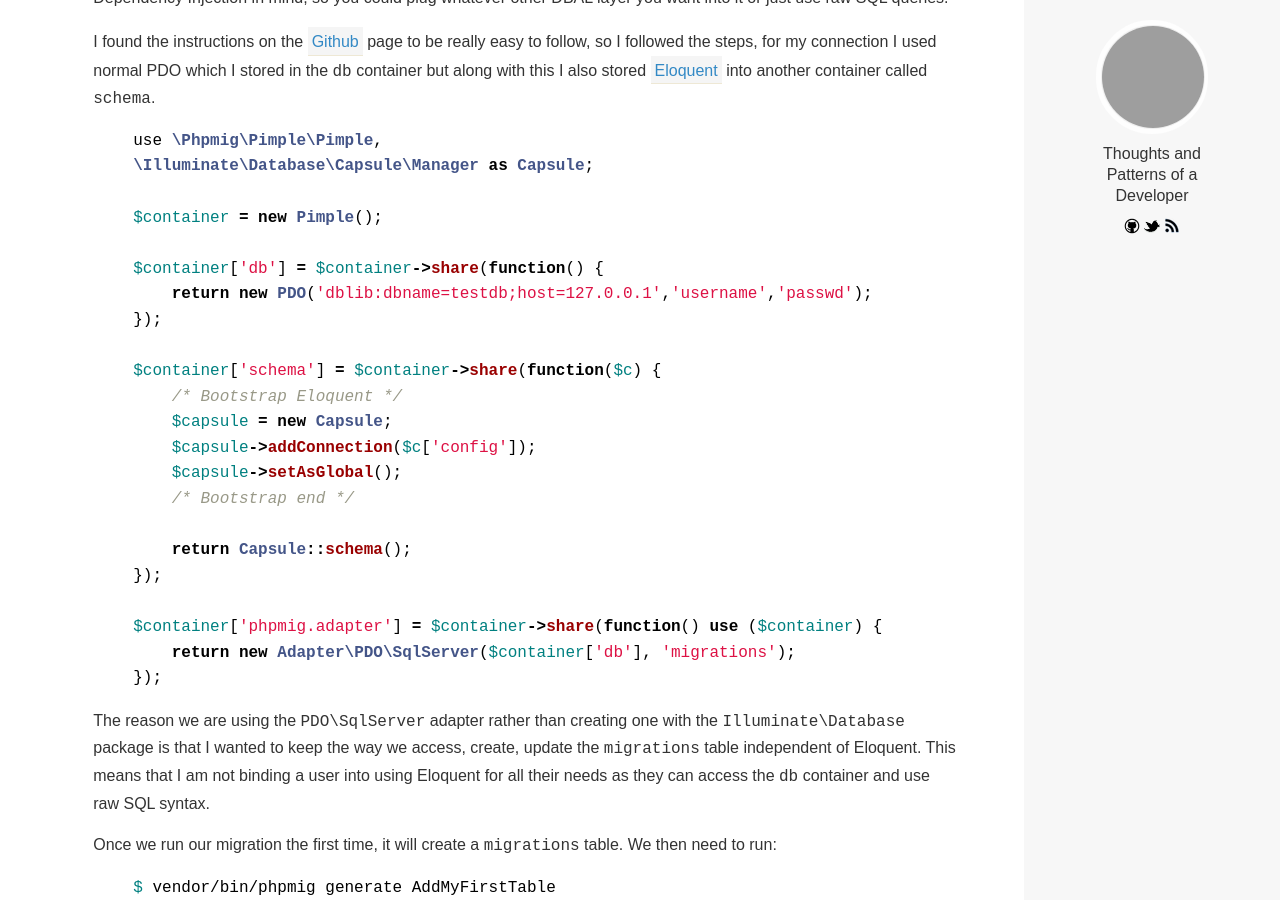
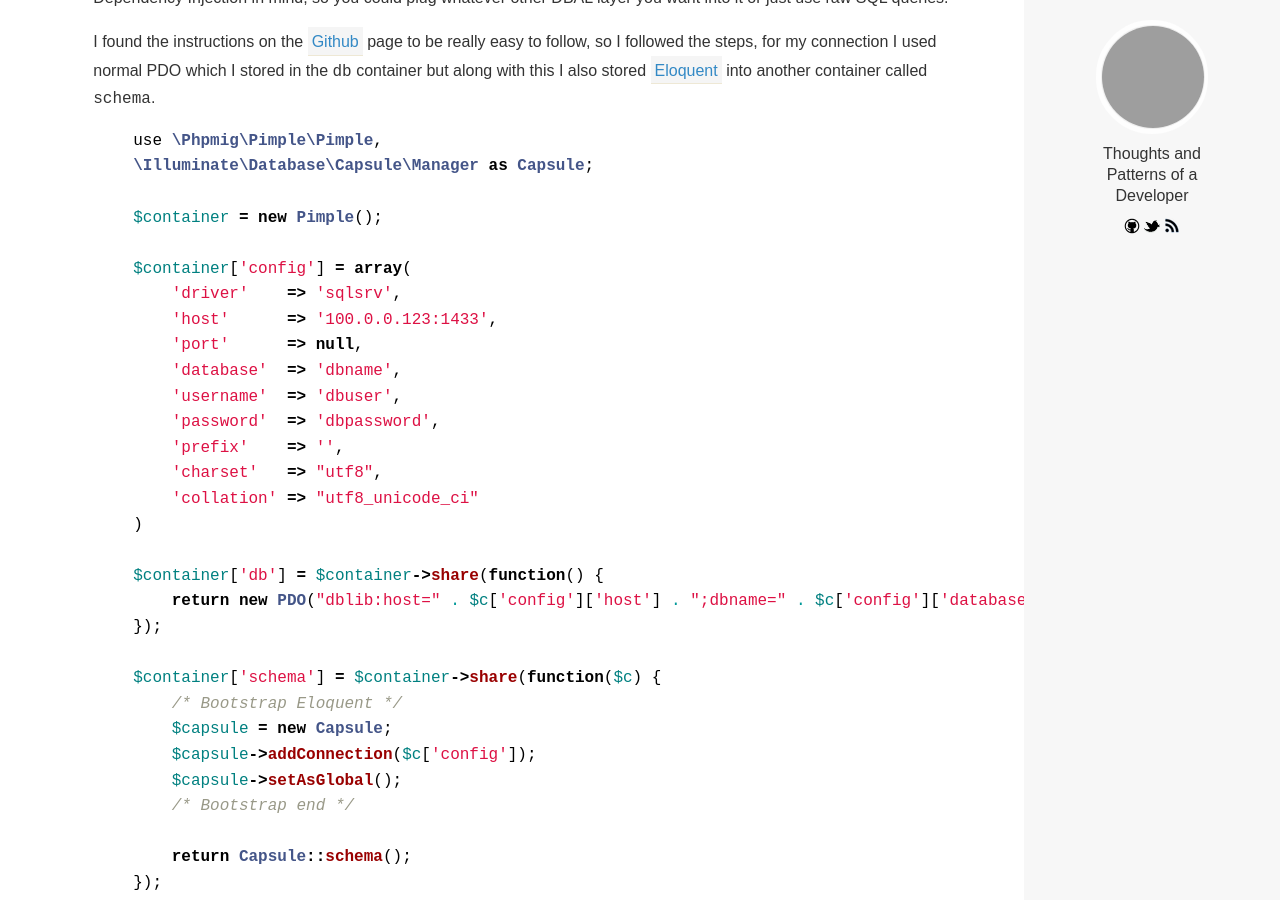
Before and after one commit to silentworks/thoughts, a Jekyll site: the page built from _posts/2013-07-23-using-schema-builder-with-cli-migrations.md, in a window 1280 px wide and 900 px high, scrolled down 675 px, cut to the strip 0-900 px from the top of the window. Built offline with Jekyll 4.4.1, drawn with Linux system fonts in a browser that asks for light colours; Markdown is read by kramdown in place of the engine named in the settings; comment, search, counter and statistics services are not loaded; grey boxes are pictures that could not be loaded.

Commit message:
Update 2013-07-23-using-schema-builder-with-cli-migrations.md

```diff
--- a/_posts/2013-07-23-using-schema-builder-with-cli-migrations.md
+++ b/_posts/2013-07-23-using-schema-builder-with-cli-migrations.md
@@ -28,8 +28,20 @@ use \Phpmig\Pimple\Pimple,
 
 $container = new Pimple();
 
+$container['config'] = array(
+    'driver'    => 'sqlsrv',
+    'host'      => '100.0.0.123:1433',
+    'port'      => null,
+    'database'  => 'dbname',
+    'username'  => 'dbuser',
+    'password'  => 'dbpassword',
+    'prefix'    => '',
+    'charset'   => "utf8",
+    'collation' => "utf8_unicode_ci"
+)
+
 $container['db'] = $container->share(function() {
-    return new PDO('dblib:dbname=testdb;host=127.0.0.1','username','passwd');
+    return new PDO("dblib:host=" . $c['config']['host'] . ";dbname=" . $c['config']['database'], $c['config']['username'], $c['config']['password']);
 });
 
 $container['schema'] = $container->share(function($c) {
```
